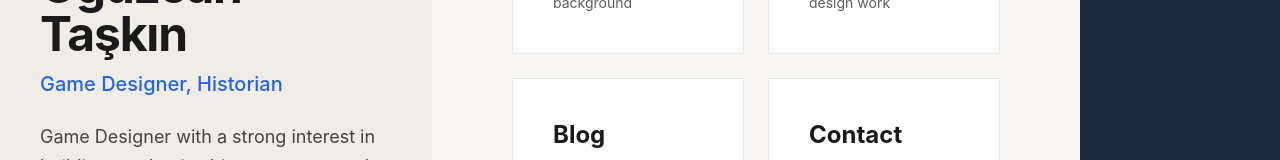
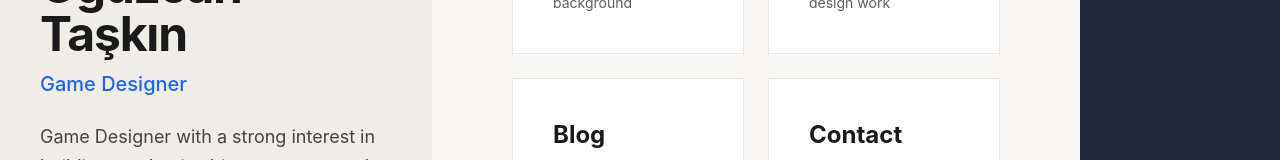
Before and after one commit to ot113/my-portfolio, a Next.js app: page / in a window 1280 px wide. Shown: the part 334-494 px from the top of the page. Built offline with nearby package versions, Linux system fonts and the light colour scheme; no server answers.

Commit message:
Update index.tsx

```diff
--- a/src/pages/index.tsx
+++ b/src/pages/index.tsx
@@ -30,7 +30,7 @@ export default function Home() {
             Oğuzcan Taşkın
           </h1>
           <p className="text-xl font-medium mb-6" style={{ color: 'var(--accent)' }}>
-            Game Designer, Historian
+            Game Designer
           </p>
           <p className="text-lg opacity-80 leading-relaxed mb-8">
             Game Designer with a strong interest in building mechanic-driven systems and thoughtful player experiences. I enjoy shaping gameplay from early ideas into clear, structured loops through iteration and prototyping.
```
